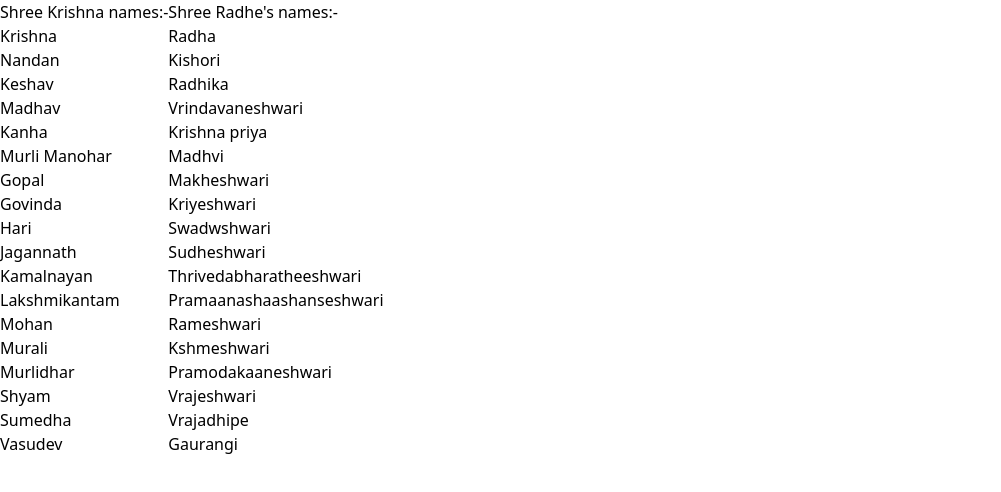
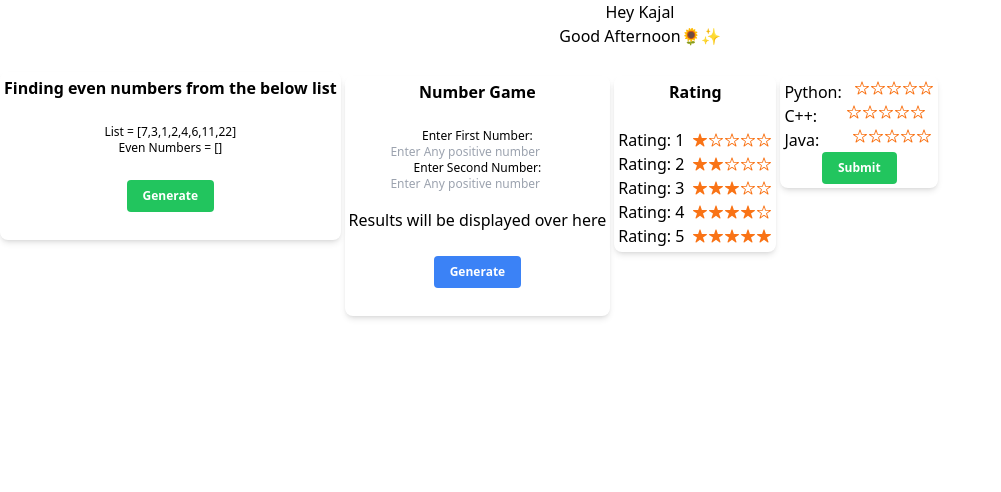
Before and after one commit to CDC-KajalL/CDC-Learning-and-Development, a React (Vite) app in the folder ReactJs/React-Learning/: page / in a window 1280 px wide. Shown: the top 492 px of the page, without its empty margins (0-1001 px from the left). Built offline with nearby package versions, Linux system fonts and the light colour scheme.

Commit message:
done some modifications and added props concept and class based component

```diff
--- a/ReactJs/React-Learning/src/App.jsx
+++ b/ReactJs/React-Learning/src/App.jsx
@@ -7,9 +7,9 @@ import Second from './Basics/_2_Arrays'
 function App() {
   return (
     <div>
-    {/* <Introduction/> */}
+    <Introduction/>
     {/* <UseEffect/> */}
-    <Second/>
+    {/* <Second/> */}
     </div>
   )
 }
--- a/ReactJs/React-Learning/src/Basics/_1_Box.jsx
+++ b/ReactJs/React-Learning/src/Basics/_1_Box.jsx
@@ -5,7 +5,7 @@ function Box(props) {
   return (
     <div>
         <div className ={ `w-${props.width} h-${props.height} shadow-md rounded-lg bg-${props.color} p-1`}>
-          {children}
+          {children} {/* children is used to render any content that is passed between the opening and closing tags of the Box component.*/}
         </div>
     </div>
   )
--- a/ReactJs/React-Learning/src/Basics/_1_Introduction.jsx
+++ b/ReactJs/React-Learning/src/Basics/_1_Introduction.jsx
@@ -2,6 +2,8 @@ import React, {useState} from 'react'
 import Box from './_1_Box';
 import Btn from './_1_Button';
 import Form1 from './_3_Form';
+import Rating from './_5_Props';
+import Universal from './_6_Class_concept';
 
 //Wishes according to the time
 const Wish = () => {
@@ -58,7 +60,7 @@ function Introduction() {
                 <div className="flex flex-wrap space-x-1 space-y-1">
                     {/* Box 1 */}
                     <Box width="45" height="52" color = "[#8800ff]">
-                        <p>Finding even numbers from the below list</p><br />
+                        <p><b>Finding even numbers from the below list</b></p><br />
 
                         <div className="text-xs">
                             <p >List = [{nums.join(',')}]</p>
@@ -69,11 +71,35 @@ function Introduction() {
                     </Box>
                     {/* Box 2 */}
                     <Box width = "52" height = "56" color = "orange-300">
-                        <p>Number Game</p><br/>
+                        <p><b>Number Game</b></p><br/>
                         <Form1></Form1>
                     </Box>
+                    {/* Box 3 */}
                     <Box width = "52" height = "56" color = "orange-300">
-                        <p>Number Game</p><br/>
+                    <p><b>Rating</b></p><br/>
+                        <div >
+                            <Rating rating = "1"/>
+                            <Rating rating = "2"/>
+                            <Rating rating = "3"/>
+                            <Rating rating = "4"/>
+                            <Rating rating = "5"/>
+                        </div>
+                    </Box>
+                    {/* Box 4 */}
+                    <Box width = "52" height = "56" color = "orange-300">
+                        <div className="flex flex-row">
+                            Python:&nbsp;&nbsp;&nbsp;<Universal/>
+                        </div>
+                        <div className="flex flex-row">
+                            C++: &nbsp;&nbsp;&nbsp;&nbsp;&nbsp;&nbsp;<Universal/><br/>
+                        </div>
+                        <div className="flex flex-row">
+                            Java: &nbsp;&nbsp;&nbsp;&nbsp;&nbsp;&nbsp;&nbsp;<Universal/><br/>
+                        </div>
+                        <Btn size="sm" type="primary" onClick={() => this.handleSubmit()}>
+                        Submit
+                    </Btn>
+
                     </Box>
                 </div>
             </div>
--- /dev/null
+++ b/ReactJs/React-Learning/src/Basics/_5_Props.jsx
@@ -0,0 +1,21 @@
+import React from 'react';
+import { IoIosStar, IoIosStarOutline } from 'react-icons/io'
+
+function Rating(props) {
+    return (
+        <div className="flex flex-row items-center">
+            <h1 className="mr-2">Rating: {props.rating}</h1>
+            {[...Array(5)].map((_, index) => (
+                <span key={index}>
+                    {index < props.rating ? (
+                        <IoIosStar className="text-orange-500" />
+                    ) : (
+                        <IoIosStarOutline className="text-orange-500" />
+                    )}
+                </span>
+            ))}
+        </div>
+    );
+}
+
+export default Rating;
--- /dev/null
+++ b/ReactJs/React-Learning/src/Basics/_6_Class_concept.jsx
@@ -0,0 +1,39 @@
+import React from 'react';
+import Btn from './_1_Button';
+import { IoIosStar, IoIosStarOutline } from 'react-icons/io';
+
+class Universal extends React.Component {
+    constructor(props) {
+        super(props);
+        this.state = { rating: 0 };
+    }
+
+    handleStarClick = (value) => {
+        this.setState({ rating: value });
+    };
+
+    render() {
+        const { rating } = this.state;
+
+        return (
+            <div>
+                <form>
+                    <div className = "flex flex-row">
+                    {[...Array(5)].map((_, index) => (
+                        <span key={index} onClick={() => this.handleStarClick(index + 1)}>
+                            {index < rating ? (
+                                <IoIosStar className="text-orange-500 cursor-pointer" />
+                            ) : (
+                                <IoIosStarOutline className="text-orange-500 cursor-pointer" />
+                            )}
+                        </span>
+                    ))}
+                    </div>
+
+                </form>
+            </div>
+        );
+    }
+}
+
+export default Universal;
```
Also changed, not shown: 1 other file (tests, documents, lock files or other folders).
